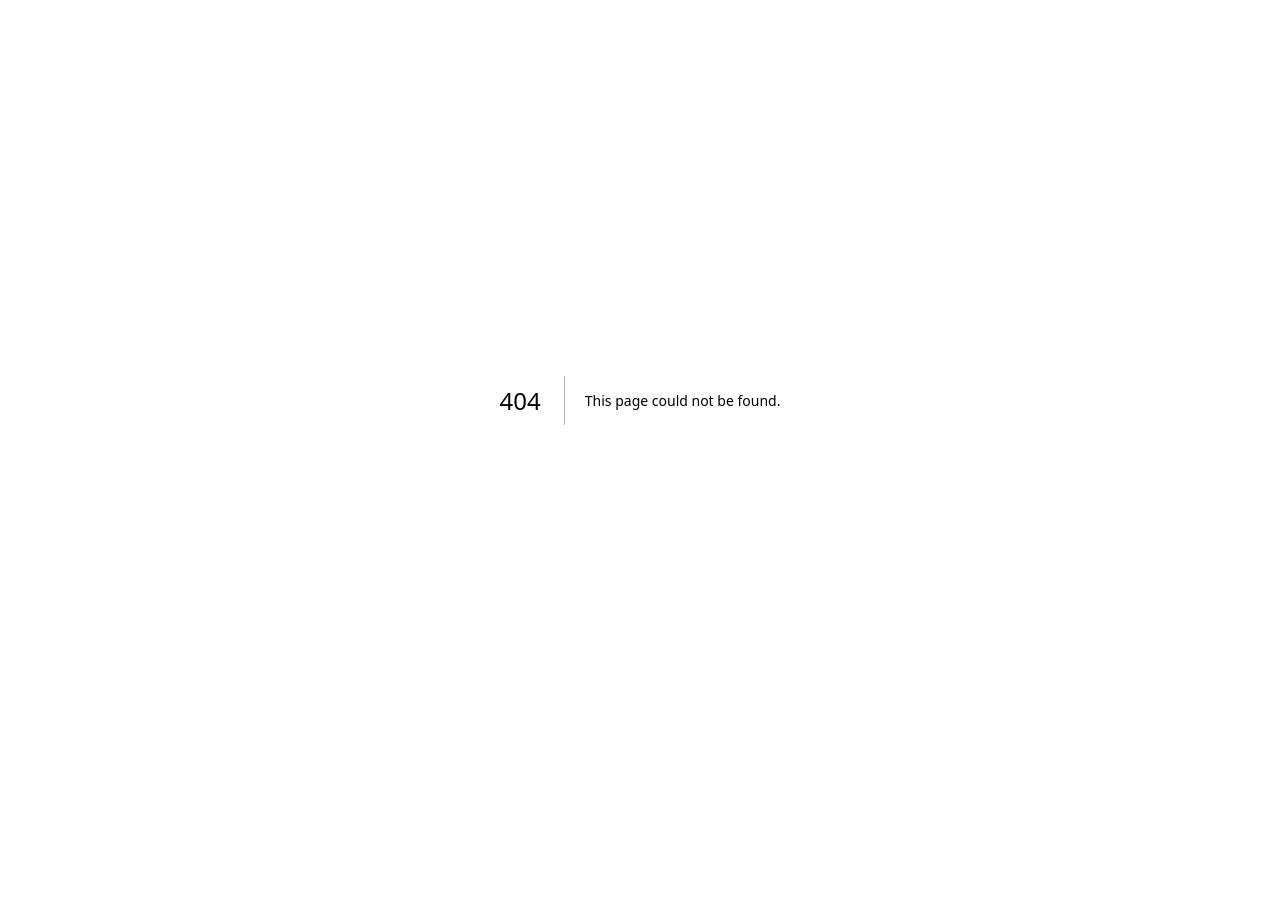
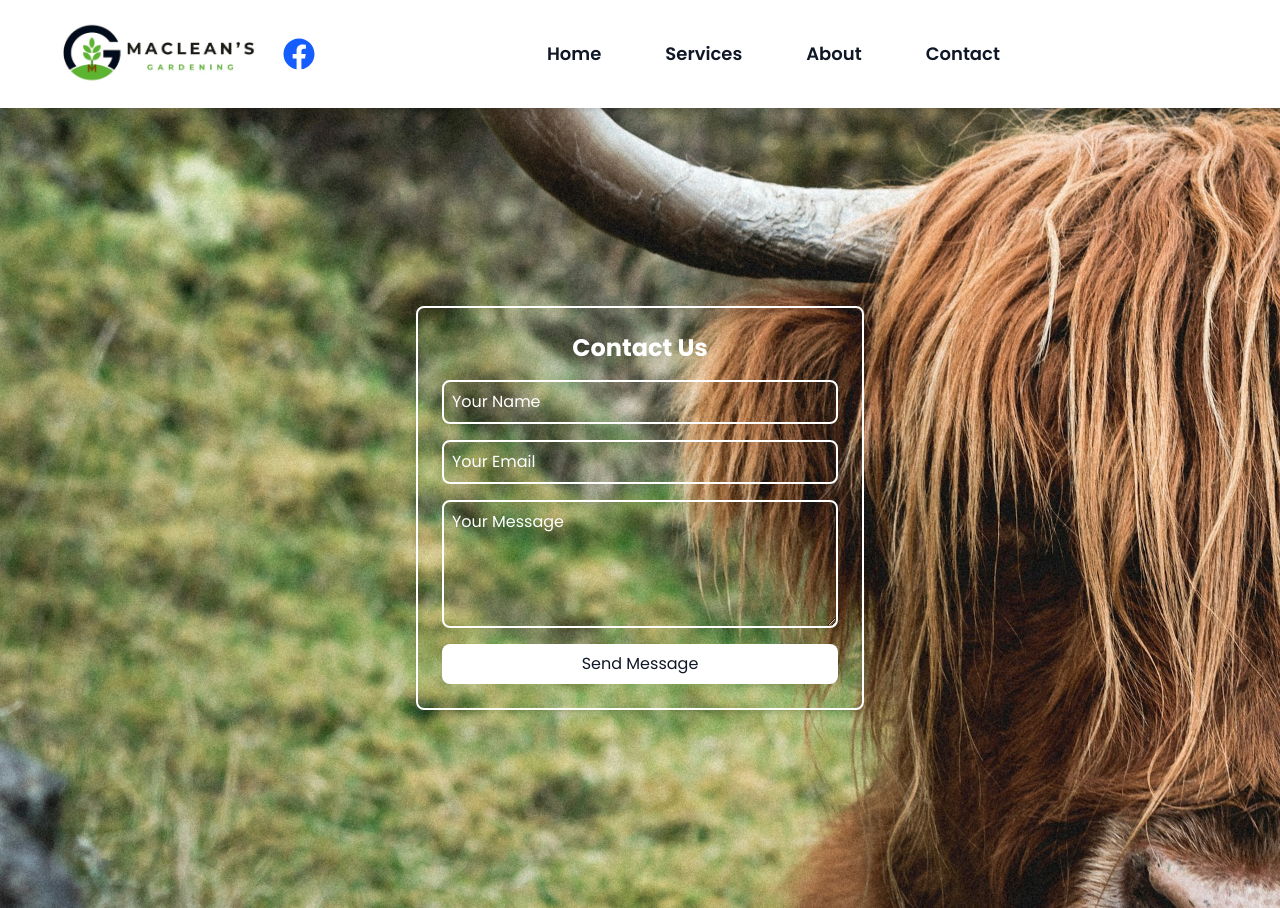
Before and after one commit to WilyBox/maclean-gardening, a Next.js app: page /contact in a window 1280 px wide. Before the commit this address had no page. Before the commit the page ends 800 px from the top, so only its background shows below. Built offline with nearby package versions, Linux system fonts and the light colour scheme.

Commit message:
contact us

```diff
--- a/src/app/components/Layout.tsx
+++ b/src/app/components/Layout.tsx
@@ -1,12 +1,6 @@
-import Navbar from "./Navbar";
-
 export default function Layout({ children }: { children: React.ReactNode }) {
   return (
     <div className="bg-white">
-      {/* Include Navbar */}
-      <Navbar />
-
-      {/* Add padding to prevent content from being hidden under fixed navbar */}
       <div className="pt-20 font-poppins">{children}</div>
     </div>
   );
--- a/src/app/components/Navbar.tsx
+++ b/src/app/components/Navbar.tsx
@@ -5,6 +5,7 @@ import { useState } from "react";
 import Image from "next/image";
 import { motion, AnimatePresence } from "framer-motion";
 import { FiMenu, FiX } from "react-icons/fi";
+import { FaFacebook } from "react-icons/fa"; // Import Facebook icon
 
 export default function Navbar() {
   const [menuOpen, setMenuOpen] = useState(false);
@@ -12,8 +13,9 @@ export default function Navbar() {
   return (
     <div className="relative w-full bg-white shadow-md z-50">
       <nav className="flex items-center justify-between px-6 lg:px-12 py-4" aria-label="Global">
-        {/* Logo */}
-        <div className="flex flex-shrink-0">
+        {/* Logo and Facebook Icon */}
+        <div className="flex items-center space-x-4">
+          {/* Logo */}
           <Link href="/" className="p-1.5">
             <span className="sr-only">Maclean Gardening</span>
             <Image
@@ -23,6 +25,16 @@ export default function Navbar() {
               width={320}
               height={80}
             />
+          </Link>
+
+          {/* Facebook Icon */}
+          <Link
+            href="https://www.facebook.com/profile.php?id=61568108347078"
+            target="_blank"
+            rel="noopener noreferrer"
+            className="text-blue-600 hover:text-blue-800 transition-all"
+          >
+            <FaFacebook size={32} />
           </Link>
         </div>
 
--- /dev/null
+++ b/src/app/contact/page.tsx
@@ -0,0 +1,67 @@
+'use client';
+
+import Image from 'next/image';
+import { useState } from 'react';
+
+export default function ContactUs() {
+  const [formData, setFormData] = useState({ name: '', email: '', message: '' });
+
+  const handleChange = (e: React.ChangeEvent<HTMLInputElement | HTMLTextAreaElement>) => {
+    setFormData({ ...formData, [e.target.name]: e.target.value });
+  };
+
+  const handleSubmit = (e: React.FormEvent) => {
+    e.preventDefault();
+    console.log('Form submitted:', formData);
+    // Handle form submission logic here
+  };
+
+  return (
+    <div className="relative flex items-center justify-center min-h-screen bg-gray-900">
+      <Image
+        src="/images/contact-us-nature.jpg"
+        alt="Contact Us"
+        layout="fill"
+        objectFit="cover"
+        className="absolute inset-0 z-0"
+      />
+      <div className="relative bg-transparent p-6 rounded-lg shadow-md w-full max-w-md z-10 border-2 border-white">
+        <h2 className="text-2xl font-bold mb-4 text-white text-center">Contact Us</h2>
+        <form onSubmit={handleSubmit} className="flex flex-col space-y-4">
+          <input
+            type="text"
+            name="name"
+            placeholder="Your Name"
+            value={formData.name}
+            onChange={handleChange}
+            className="border-2 border-white p-2 rounded-lg w-full bg-transparent text-white placeholder-white focus:outline-none focus:ring-2 focus:ring-white"
+            required
+          />
+          <input
+            type="email"
+            name="email"
+            placeholder="Your Email"
+            value={formData.email}
+            onChange={handleChange}
+            className="border-2 border-white p-2 rounded-lg w-full bg-transparent text-white placeholder-white focus:outline-none focus:ring-2 focus:ring-white"
+            required
+          />
+          <textarea
+            name="message"
+            placeholder="Your Message"
+            value={formData.message}
+            onChange={handleChange}
+            className="border-2 border-white p-2 rounded-lg w-full h-32 bg-transparent text-white placeholder-white focus:outline-none focus:ring-2 focus:ring-white"
+            required
+          ></textarea>
+          <button
+            type="submit"
+            className="bg-white text-gray-900 py-2 rounded-lg hover:bg-gray-300 transition-all"
+          >
+            Send Message
+          </button>
+        </form>
+      </div>
+    </div>
+  );
+}
--- a/src/app/layout.tsx
+++ b/src/app/layout.tsx
@@ -2,8 +2,7 @@ import type { Metadata } from "next";
 import { Poppins } from "next/font/google";
 import { Geist_Mono } from "next/font/google";
 import "./globals.css";
-
-
+import Navbar from "@/app/components/Navbar"; // Import Navbar
 
 // Font setup
 const poppins = Poppins({
@@ -12,8 +11,6 @@ const poppins = Poppins({
   variable: "--font-poppins",
   display: "swap",
 });
-
-
 
 const geistMono = Geist_Mono({
   subsets: ["latin"],
@@ -73,6 +70,7 @@ export default function RootLayout({
   return (
     <html lang="en" className={poppins.variable}>
       <body className={`${poppins.variable} ${geistMono.variable} antialiased`}>
+        <Navbar /> {/* Include the Navbar here */}
         {children}
       </body>
     </html>
```
Also changed, not shown: src/app/page.tsx (+0 -7 lines), public/images/contact-us-nature.jpg (added).
